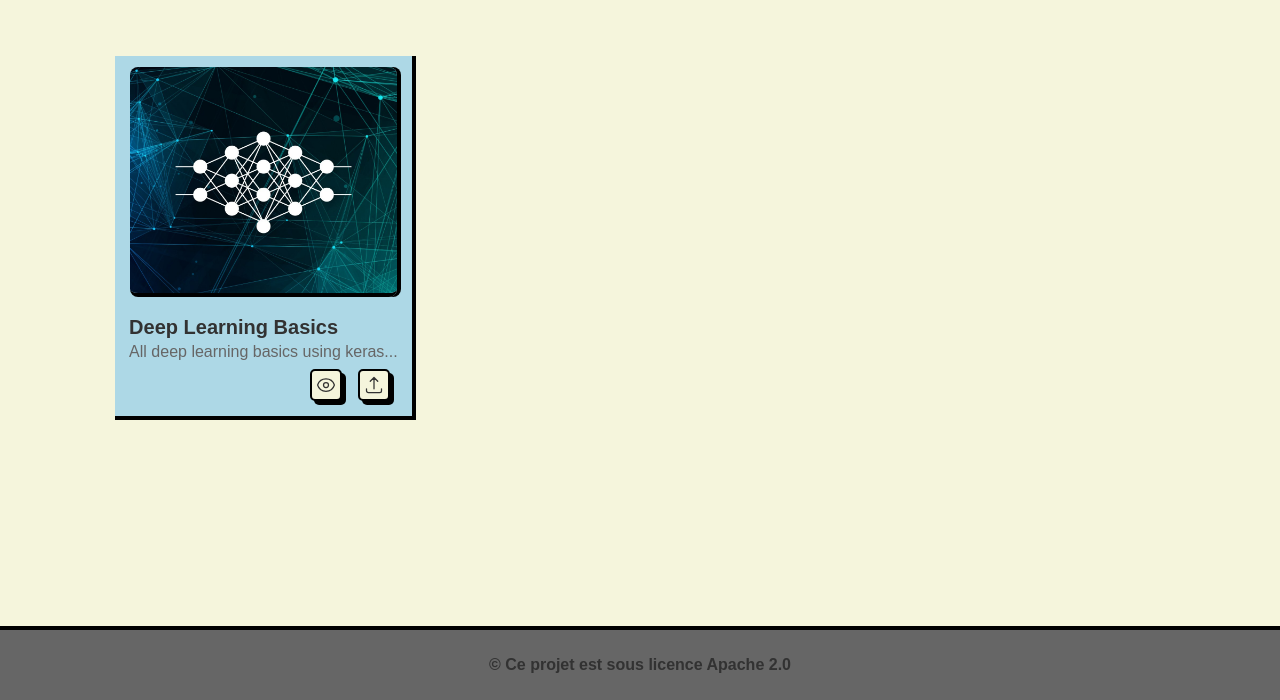
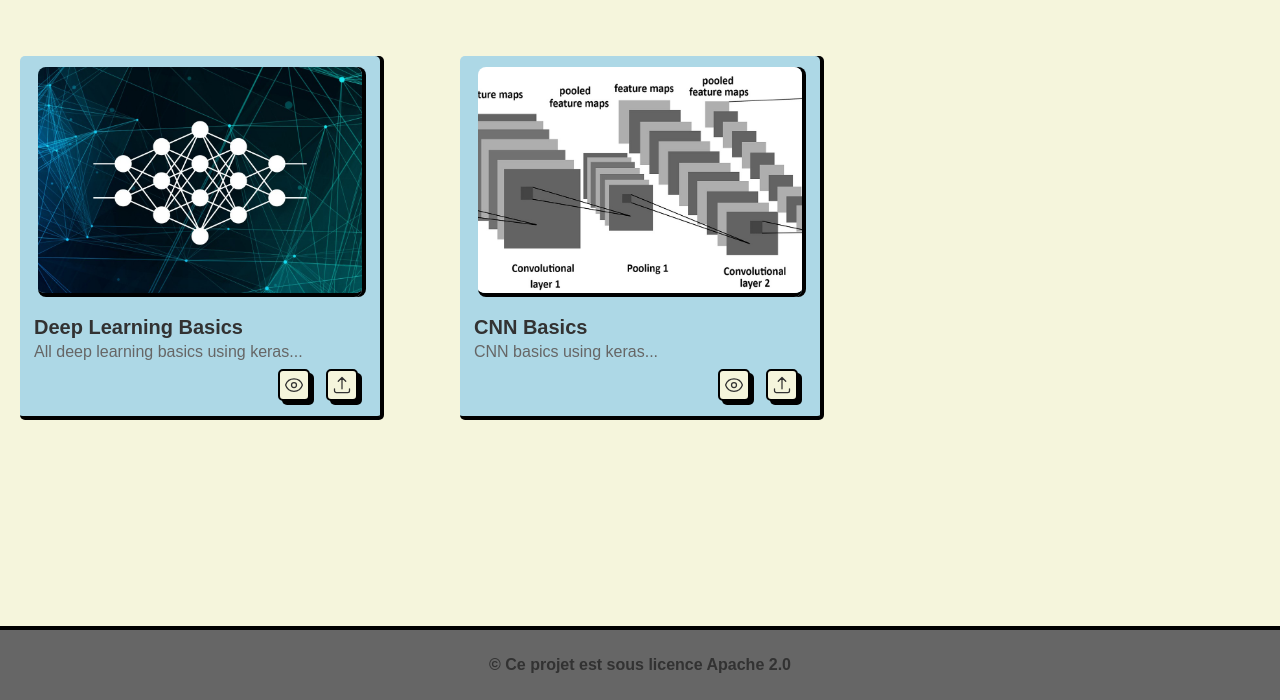
Before and after one commit to Redtius/TalkPole, a Flask app: page /docs in a window 1280 px wide. Shown: the part 100-800 px from the top of the page. Run offline with Flask 3, Linux system fonts and the light colour scheme; parts of the project's set-up code (start-up, migrations or seed data) failed here and were passed over.

Commit message:
added cnn document

```diff
--- a/static/docs.css
+++ b/static/docs.css
@@ -12,11 +12,12 @@
 }
 
 .card{
-  width:auto;
+  width:360px;
   height:360px;
   background-color: lightblue;
   border-bottom: 4px solid black;
   box-shadow: 4px 0px black;
+  border-radius:5px;
   display:grid;
   grid-template-rows: 70% 30%;
 }
@@ -27,7 +28,7 @@
   align-items: center;
   width:100%;
   height:100%;
-
+  overflow: hidden;
 }
 
 .card-img > img {
--- a/static/styles.css
+++ b/static/styles.css
@@ -152,3 +152,11 @@
   left:-12px;
   font-size:10px;
 }
+
+.model-pred{
+  position:absolute;
+  transform: rotate(45deg);
+  bottom:-80%;
+  left:0px;
+  font-size:10px;
+}
--- a/templates/docs.html
+++ b/templates/docs.html
@@ -37,9 +37,27 @@
             <path stroke-linecap="round" stroke-linejoin="round" d="M3 16.5v2.25A2.25 2.25 0 0 0 5.25 21h13.5A2.25 2.25 0 0 0 21 18.75V16.5m-13.5-9L12 3m0 0 4.5 4.5M12 3v13.5"></path>
           </svg>
         </a>
-
       </div>
-
+      </div>
+    </div>
+    <div class="card">
+      <div class="card-img"><img src="{{ url_for('static', filename='cnn.png') }}" alt="deep learning"/></div>
+      <div class="card-text">
+        <div class="card-title">CNN Basics</div>
+        <div class="card-description"> CNN basics using keras...</div>
+        <div class="btn-container">
+        <a class="btn" href="{{ url_for('static', filename='CNN_Basics.pdf') }}">
+          <svg data-slot="icon" fill="none" stroke-width="1.5" stroke="currentColor" viewBox="0 0 24 24" xmlns="http://www.w3.org/2000/svg" aria-hidden="true">
+            <path stroke-linecap="round" stroke-linejoin="round" d="M2.036 12.322a1.012 1.012 0 0 1 0-.639C3.423 7.51 7.36 4.5 12 4.5c4.638 0 8.573 3.007 9.963 7.178.07.207.07.431 0 .639C20.577 16.49 16.64 19.5 12 19.5c-4.638 0-8.573-3.007-9.963-7.178Z"></path>
+            <path stroke-linecap="round" stroke-linejoin="round" d="M15 12a3 3 0 1 1-6 0 3 3 0 0 1 6 0Z"></path>
+          </svg>
+        </a>
+        <a class="btn" download href="{{ url_for('static', filename='CNN_Basics.pdf') }}">
+          <svg data-slot="icon" fill="none" stroke-width="1.5" stroke="currentColor" viewBox="0 0 24 24" xmlns="http://www.w3.org/2000/svg" aria-hidden="true">
+            <path stroke-linecap="round" stroke-linejoin="round" d="M3 16.5v2.25A2.25 2.25 0 0 0 5.25 21h13.5A2.25 2.25 0 0 0 21 18.75V16.5m-13.5-9L12 3m0 0 4.5 4.5M12 3v13.5"></path>
+          </svg>
+        </a>
+      </div>
       </div>
     </div>
   </div>
--- a/templates/index.html
+++ b/templates/index.html
@@ -30,12 +30,15 @@
             <div class="polarity-bar">
                 <div class="polarity-line" style="left:{{prediction_cnn*100}}%;">
                     <div class="model-name">CNN</div>
+                    <div class="model-pred">{{prediction_cnn|round(2)}}</div>
                 </div>
                 <div class="polarity-line" style="left:{{prediction_lstm*100}}%;color:blue;background-color:blue;">
                     <div class="model-name">LSTM</div>
+                    <div class="model-pred">{{prediction_lstm|round(2)}}</div>
                 </div>
                 <div class="polarity-line" style="left:{{prediction_cbi*100}}%;color:purple;background-color:purple;">
                     <div class="model-name">CBI</div>
+                    <div class="model-pred">{{prediction_cbi|round(2)}}</div>
                 </div>
 
             </div>
```
Also changed, not shown: static/cnn.png (added), 1 other file.
